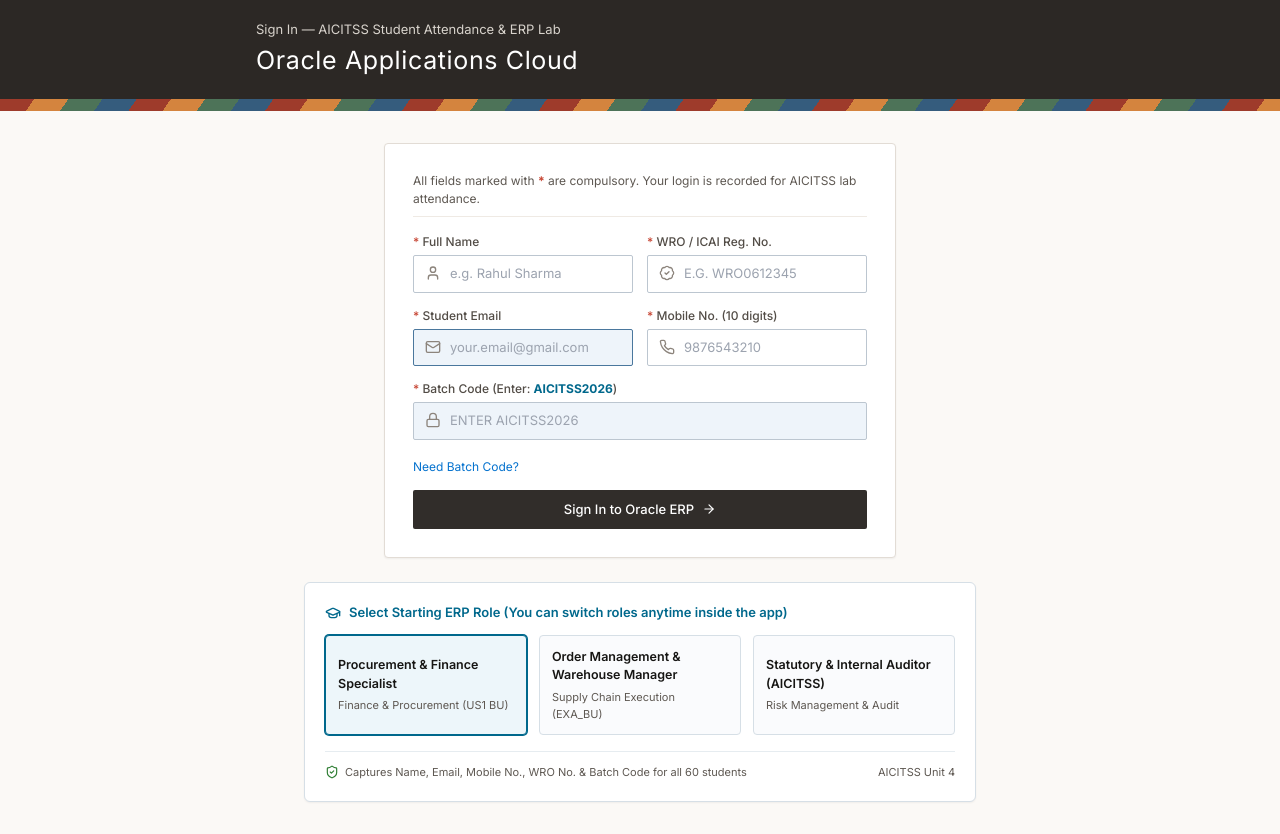
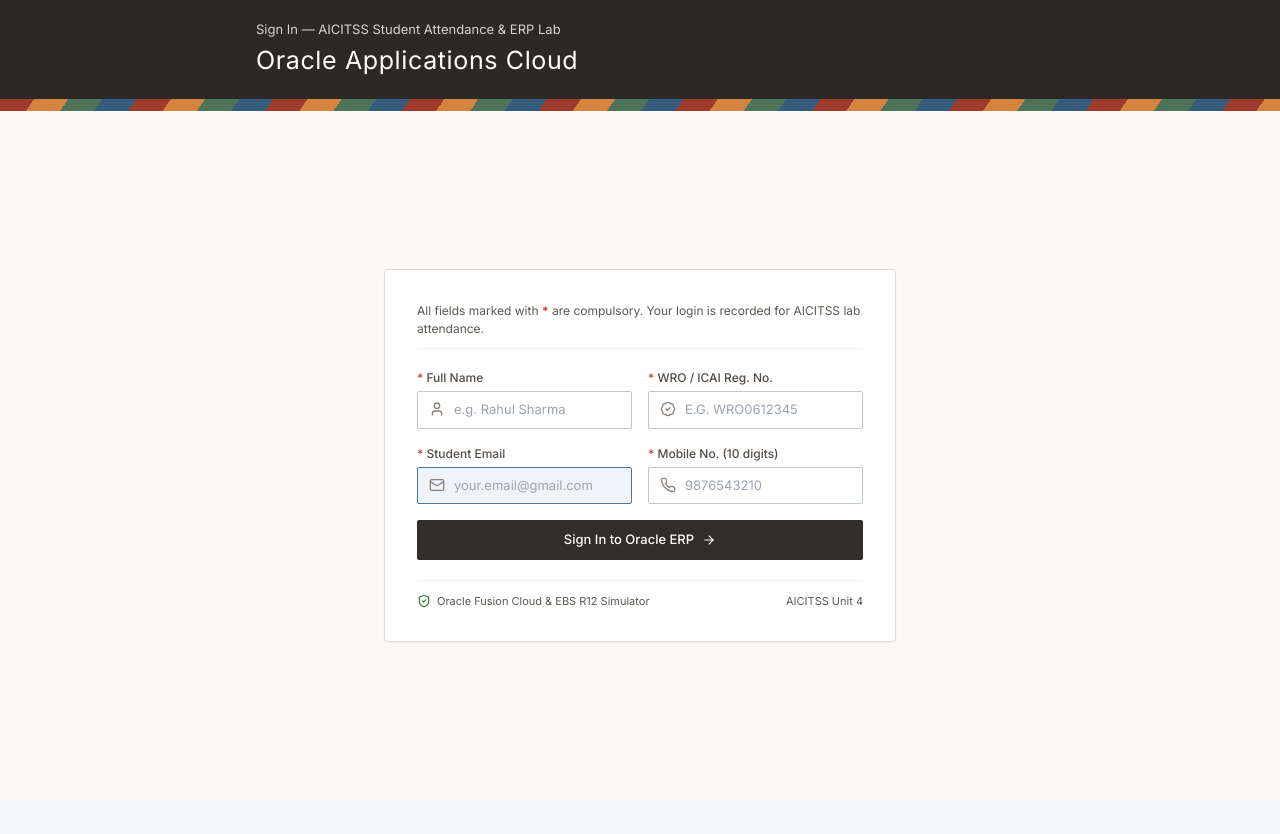
Before and after one commit to CA-Darshak-M-Thakkar/oracle-fusion-ca-lab, a React (Vite) app: page / in a window 1280 px wide. After the commit the page ends 800 px from the top, so only its background shows below. Built offline with nearby package versions, Linux system fonts and the light colour scheme.

Commit message:
Remove Batch Code and Role from Login Screen

```diff
--- a/src/components/LoginScreen.tsx
+++ b/src/components/LoginScreen.tsx
@@ -1,19 +1,14 @@
 import React, { useState } from 'react';
 import { useERP } from '../context/ERPContext';
-import { DEMO_USERS } from '../data/seedData';
-import { REQUIRED_BATCH_CODE } from '../config/attendance';
-import { Lock, Mail, User, Phone, BadgeCheck, GraduationCap, ShieldCheck, ArrowRight } from 'lucide-react';
+import { Mail, User, Phone, BadgeCheck, ShieldCheck, ArrowRight } from 'lucide-react';
 
 export const LoginScreen: React.FC = () => {
   const { signIn } = useERP();
-  const [selectedRoleId, setSelectedRoleId] = useState('sindhu');
   const [emailInput, setEmailInput] = useState('');
   const [fullNameInput, setFullNameInput] = useState('');
   const [mobileInput, setMobileInput] = useState('');
   const [wroInput, setWroInput] = useState('');
-  const [batchCodeInput, setBatchCodeInput] = useState('');
   const [formError, setFormError] = useState('');
-  const [helpOpen, setHelpOpen] = useState(false);
 
   const handleSubmit = (e: React.FormEvent) => {
     e.preventDefault();
@@ -21,31 +16,26 @@ export const LoginScreen: React.FC = () => {
     const name = fullNameInput.trim();
     const mobile = mobileInput.replace(/\D/g, '');
     const wroNo = wroInput.trim().toUpperCase();
-    const batchCode = batchCodeInput.trim().toUpperCase();
 
+    if (name.length < 3) {
+      setFormError('Full Name is compulsory (minimum 3 characters).');
+      return;
+    }
+    if (wroNo.length < 5) {
+      setFormError('WRO / ICAI Registration No. is compulsory (e.g., WRO0612345).');
+      return;
+    }
     if (!/^[^\s@]+@[^\s@]+\.[^\s@]+$/.test(email)) {
       setFormError('Please enter a valid Email address (e.g., name@gmail.com).');
-      return;
-    }
-    if (name.length < 3) {
-      setFormError('Full Name is compulsory (minimum 3 characters).');
       return;
     }
     if (mobile.length !== 10) {
       setFormError('Mobile No. is compulsory (enter a valid 10-digit mobile number).');
       return;
     }
-    if (wroNo.length < 5) {
-      setFormError('WRO / ICAI Registration No. is compulsory (e.g., WRO0612345).');
-      return;
-    }
-    if (batchCode !== REQUIRED_BATCH_CODE) {
-      setFormError(`Invalid Batch Code. Please enter "${REQUIRED_BATCH_CODE}" provided by your faculty.`);
-      return;
-    }
 
     setFormError('');
-    signIn(selectedRoleId, { email, name, mobile, wroNo, batchCode });
+    signIn('sindhu', { email, name, mobile, wroNo });
   };
 
   return (
@@ -68,14 +58,14 @@ export const LoginScreen: React.FC = () => {
       />
 
       {/* Main Login Form */}
-      <div className="flex-1 flex flex-col items-center justify-center px-4 py-8">
-        <div className="w-full max-w-lg bg-white border border-[#E2DCD5] rounded-[4px] shadow-sm p-7">
-          <div className="text-[12px] text-[#5E5852] mb-4 pb-2 border-b border-[#EFEAE4]">
+      <div className="flex-1 flex flex-col items-center justify-center px-4 py-10">
+        <div className="w-full max-w-lg bg-white border border-[#E2DCD5] rounded-[4px] shadow-sm p-8">
+          <div className="text-[12px] text-[#5E5852] mb-5 pb-2.5 border-b border-[#EFEAE4]">
             All fields marked with <span className="text-[#C74634] font-bold">*</span> are compulsory. Your login is recorded for AICITSS lab attendance.
           </div>
 
-          <form onSubmit={handleSubmit} className="space-y-3.5">
-            <div className="grid grid-cols-1 sm:grid-cols-2 gap-3.5">
+          <form onSubmit={handleSubmit} className="space-y-4">
+            <div className="grid grid-cols-1 sm:grid-cols-2 gap-4">
               <div>
                 <label className="block text-[12px] font-medium text-[#524C46] mb-1">
                   <span className="text-[#C74634]">*</span> Full Name
@@ -111,7 +101,7 @@ export const LoginScreen: React.FC = () => {
               </div>
             </div>
 
-            <div className="grid grid-cols-1 sm:grid-cols-2 gap-3.5">
+            <div className="grid grid-cols-1 sm:grid-cols-2 gap-4">
               <div>
                 <label className="block text-[12px] font-medium text-[#524C46] mb-1">
                   <span className="text-[#C74634]">*</span> Student Email
@@ -148,88 +138,24 @@ export const LoginScreen: React.FC = () => {
               </div>
             </div>
 
-            <div>
-              <label className="block text-[12px] font-medium text-[#524C46] mb-1">
-                <span className="text-[#C74634]">*</span> Batch Code (Enter: <strong className="text-[#00688C]">{REQUIRED_BATCH_CODE}</strong>)
-              </label>
-              <div className="relative">
-                <Lock className="w-4 h-4 text-[#8C847C] absolute left-3 top-2.5" />
-                <input
-                  type="text"
-                  value={batchCodeInput}
-                  onChange={(e) => setBatchCodeInput(e.target.value.toUpperCase())}
-                  placeholder={`Enter ${REQUIRED_BATCH_CODE}`}
-                  className="w-full pl-9 pr-3 py-2 border border-[#BCC6D0] bg-[#EEF4FA] rounded-[2px] text-[13px] uppercase focus:outline-none focus:ring-1 focus:ring-[#00688C]"
-                  required
-                />
-              </div>
-            </div>
-
             {formError && (
               <div className="p-2.5 bg-red-50 border border-red-200 text-[#C74634] text-[12px] rounded">
                 {formError}
               </div>
             )}
 
-            <div className="flex items-center justify-between pt-1">
-              <button
-                type="button"
-                onClick={() => setHelpOpen(!helpOpen)}
-                className="text-[12px] text-[#0572CE] hover:underline"
-              >
-                Need Batch Code?
-              </button>
-            </div>
-
             <button
               type="submit"
-              className="w-full justify-center bg-[#312D2A] hover:bg-[#1E1B19] text-white text-[13px] font-medium px-6 py-2.5 rounded-[2px] transition-colors inline-flex items-center gap-2"
+              className="w-full justify-center bg-[#312D2A] hover:bg-[#1E1B19] text-white text-[13px] font-medium px-6 py-2.5 rounded-[2px] transition-colors inline-flex items-center gap-2 mt-2"
             >
               Sign In to Oracle ERP <ArrowRight className="w-3.5 h-3.5" />
             </button>
           </form>
 
-          {helpOpen && (
-            <div className="mt-4 p-3 bg-[#F4F6F9] border border-[#D6DFE6] rounded text-[12px] text-[#312D2A]">
-              <div className="font-semibold mb-1">Batch Code</div>
-              <p className="text-[#5E5852]">
-                Enter Batch Code <strong>{REQUIRED_BATCH_CODE}</strong> along with your Full Name, WRO No., Email, and 10-digit Mobile No.
-              </p>
-            </div>
-          )}
-        </div>
-
-        {/* Starting Role Picker */}
-        <div className="w-full max-w-2xl mt-6 bg-white border border-[#D6DFE6] rounded-[6px] p-5 shadow-sm">
-          <div className="flex items-center gap-2 text-[#00688C] font-semibold text-[13px] mb-1">
-            <GraduationCap className="w-4 h-4" />
-            Select Starting ERP Role (You can switch roles anytime inside the app)
-          </div>
-          <div className="grid grid-cols-1 md:grid-cols-3 gap-3 mt-3">
-            {DEMO_USERS.map((u) => {
-              const active = selectedRoleId === u.id;
-              return (
-                <button
-                  key={u.id}
-                  type="button"
-                  onClick={() => setSelectedRoleId(u.id)}
-                  className={`text-left p-3 rounded-[4px] border transition-all ${
-                    active
-                      ? 'border-[#00688C] bg-[#EDF6FA] ring-1 ring-[#00688C]'
-                      : 'border-[#D6DFE6] hover:border-[#83BFE5] bg-[#FAFBFD]'
-                  }`}
-                >
-                  <div className="text-[12.5px] font-semibold text-[#161513]">{u.role}</div>
-                  <div className="text-[11px] text-[#5E5852] mt-1">{u.department}</div>
-                </button>
-              );
-            })}
-          </div>
-
-          <div className="mt-4 pt-3 border-t border-[#E6ECF0] flex items-center justify-between text-[11px] text-[#5E5852]">
+          <div className="mt-5 pt-3 border-t border-[#E6ECF0] flex items-center justify-between text-[11px] text-[#5E5852]">
             <span className="flex items-center gap-1.5">
               <ShieldCheck className="w-3.5 h-3.5 text-[#2E7D32]" />
-              Captures Name, Email, Mobile No., WRO No. &amp; Batch Code for all 60 students
+              Oracle Fusion Cloud &amp; EBS R12 Simulator
             </span>
             <span>AICITSS Unit 4</span>
           </div>
--- a/src/components/StudentLabPackModal.tsx
+++ b/src/components/StudentLabPackModal.tsx
@@ -48,7 +48,6 @@ export const StudentLabPackModal: React.FC<StudentLabPackModalProps> = ({ open,
       ['Student Email', currentUser.email ?? 'N/A'],
       ['Mobile No', currentUser.mobile ?? 'N/A'],
       ['WRO / ICAI Reg No', rollNumber],
-      ['Batch Code', currentUser.batchCode ?? 'AICITSS2026'],
       ['Completed Tasks', `${completedCount} / ${tasks.length}`],
       ['Timestamp', new Date().toISOString()],
       [],
--- a/src/context/ERPContext.tsx
+++ b/src/context/ERPContext.tsx
@@ -63,7 +63,7 @@ interface ERPContextType {
   currentUser: UserProfile;
   signIn: (
     userId: string,
-    studentDetails?: { email: string; name: string; mobile: string; wroNo: string; batchCode: string }
+    studentDetails?: { email: string; name: string; mobile: string; wroNo: string }
   ) => void;
   signOut: () => void;
   switchUser: (userId: string) => void;
@@ -406,7 +406,7 @@ export const ERPProvider: React.FC<{ children: React.ReactNode }> = ({ children
 
   const signIn = (
     userId: string,
-    studentDetails?: { email: string; name: string; mobile: string; wroNo: string; batchCode: string }
+    studentDetails?: { email: string; name: string; mobile: string; wroNo: string }
   ) => {
     const base = DEMO_USERS.find((u) => u.id === userId) ?? DEMO_USERS[0];
     let userProfile: UserProfile = { ...base };
@@ -427,7 +427,6 @@ export const ERPProvider: React.FC<{ children: React.ReactNode }> = ({ children
         email: cleanEmail,
         mobile: studentDetails.mobile.trim(),
         wroNo: studentDetails.wroNo.trim().toUpperCase(),
-        batchCode: studentDetails.batchCode.trim().toUpperCase(),
         initials,
       };
 
@@ -443,8 +442,6 @@ export const ERPProvider: React.FC<{ children: React.ReactNode }> = ({ children
             email: userProfile.email,
             mobile: userProfile.mobile,
             wroNo: userProfile.wroNo,
-            batchCode: userProfile.batchCode,
-            role: userProfile.role,
           }),
         }).catch(() => {
           // Non-blocking: do not prevent student from entering the lab
```
Also changed, not shown: 1 other file (tests, documents, lock files or other folders).
